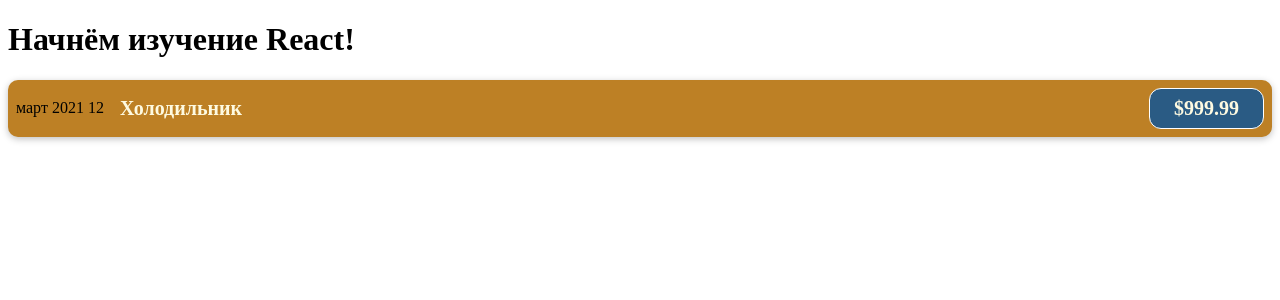
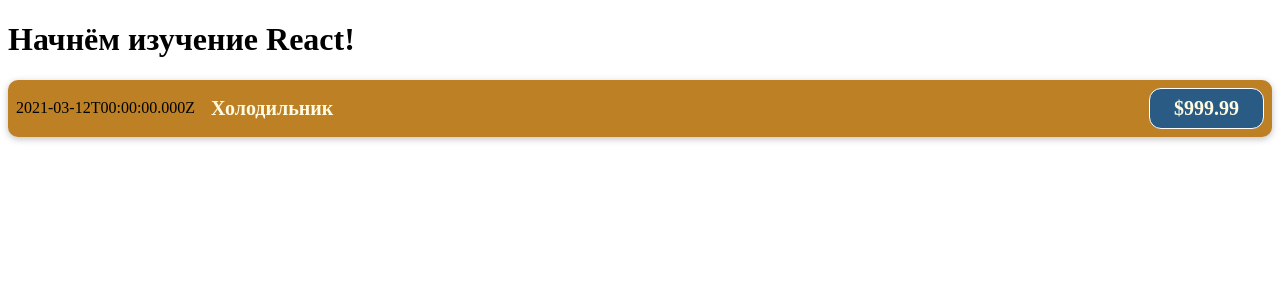
Before and after one commit to U-Ra-All/react-course-app, a JavaScript app: page / in a window 1280 px wide. Shown: the top 300 px of the page. Built offline with nearby package versions, Linux system fonts and the light colour scheme; the HTML template or start-up script is replaced by a standard one.

Commit message:
12-Отображение Динамических Данных в JSX

```diff
--- a/src/components/CostItem.js
+++ b/src/components/CostItem.js
@@ -1,12 +1,16 @@
 import "./CostItem.css";
 
 function CostItem() {
+  const costDate = new Date(2021, 2, 12);
+  const costDescription = "Холодильник";
+  const costAmount = 999.99;
+
   return (
     <div className="cost-item">
-      <div>март 2021 12</div>
+      <div>{costDate.toISOString()}</div>
       <div className="cost-item__description">
-        <h2>Холодильник</h2>
-        <div className="cost-item__price">$999.99</div>
+        <h2>{costDescription}</h2>
+        <div className="cost-item__price">${costAmount}</div>
       </div>
     </div>
   );
```
